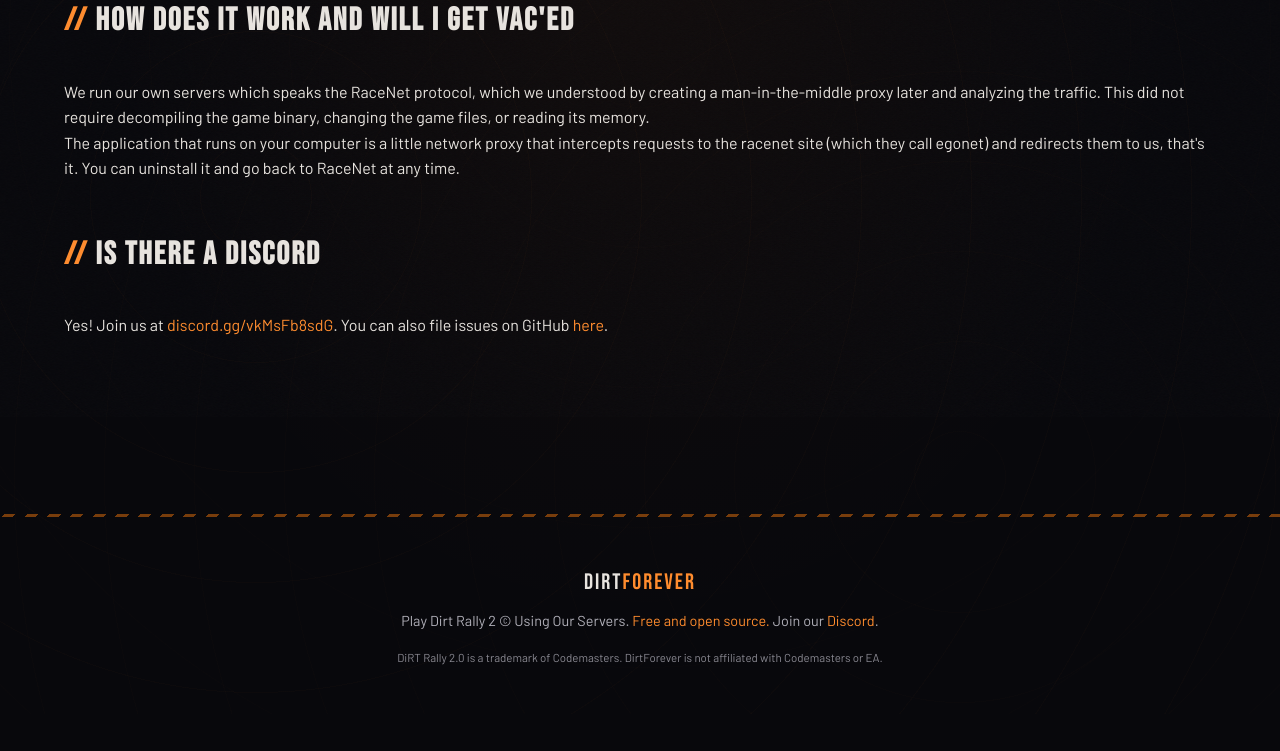
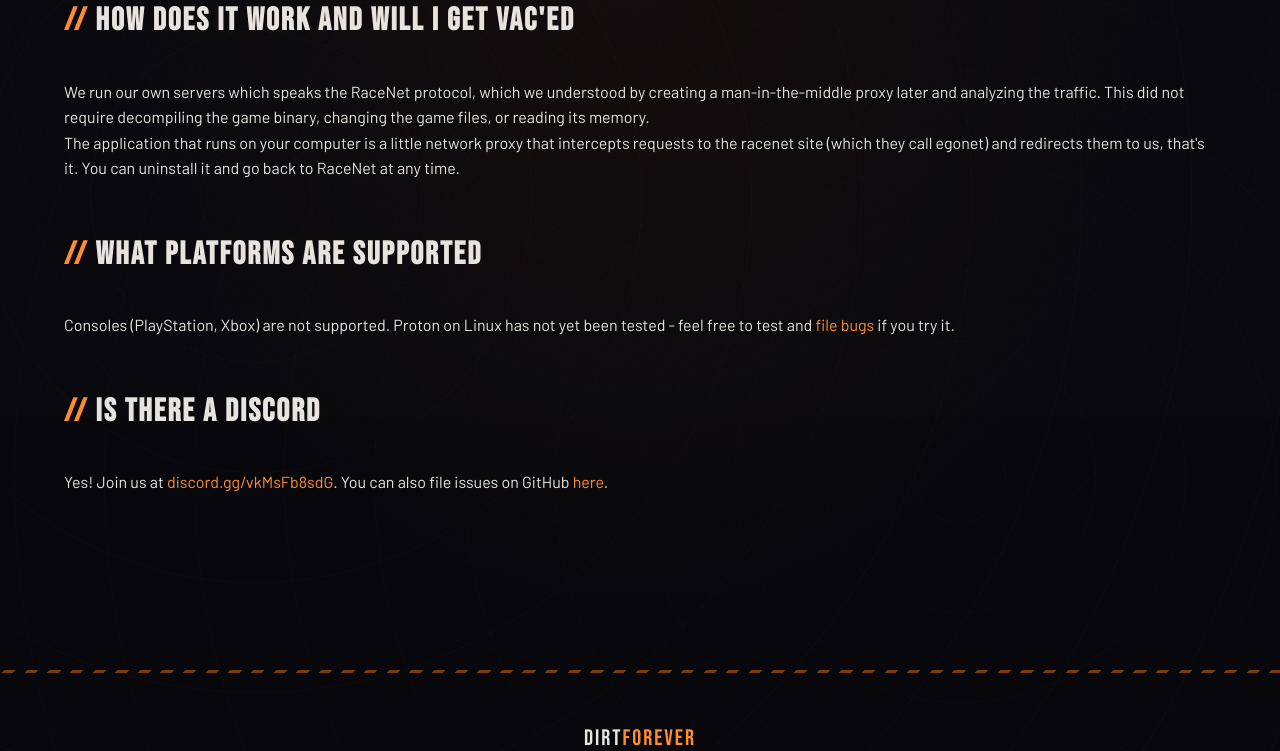
Before and after one commit to winrid/dirtforever, a Flask app: page /about in a window 1280 px wide. Shown: the part 843-1594 px from the top of the page. Before the commit the page ends 1508 px from the top, so only its background shows below. Run offline with Flask 3, Linux system fonts and the light colour scheme; some libraries are stand-ins or nearby versions.

Commit message:
Add FAQ entry on platform support (no consoles, Proton untested)

```diff
--- a/web/templates/about.html
+++ b/web/templates/about.html
@@ -43,6 +43,12 @@
         </p>
     </div>
     <div class="container">
+        <h1 class="section-title"><span class="accent">//</span> WHAT PLATFORMS ARE SUPPORTED</h1>
+        <p>
+            Consoles (PlayStation, Xbox) are not supported. Proton on Linux has not yet been tested - feel free to test and <a href="https://github.com/winrid/dirtforever/issues" target="_blank">file bugs</a> if you try it.
+        </p>
+    </div>
+    <div class="container">
         <h1 class="section-title"><span class="accent">//</span> IS THERE A DISCORD</h1>
         <p>
             Yes! Join us at <a href="https://discord.gg/vkMsFb8sdG" target="_blank">discord.gg/vkMsFb8sdG</a>. You can also file issues on GitHub <a href="https://github.com/winrid/dirtforever/issues" target="_blank">here</a>.
```
